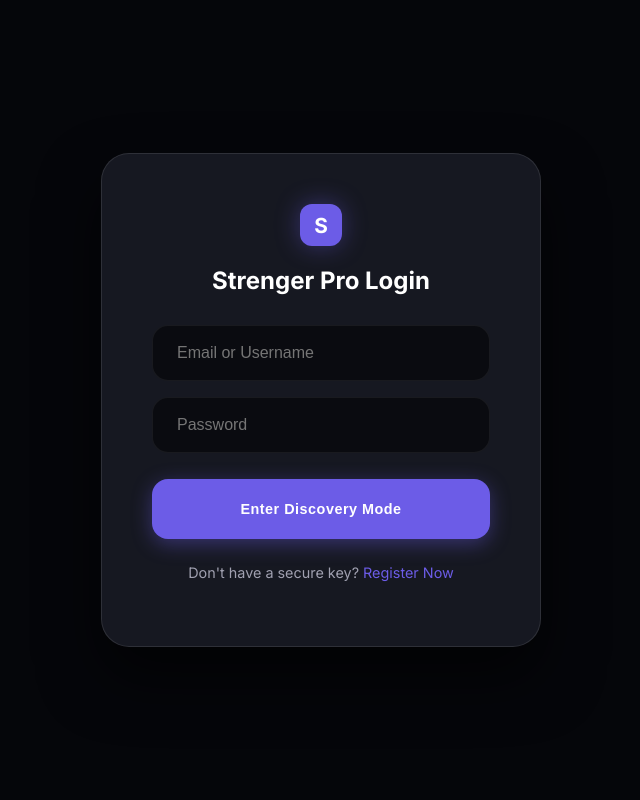
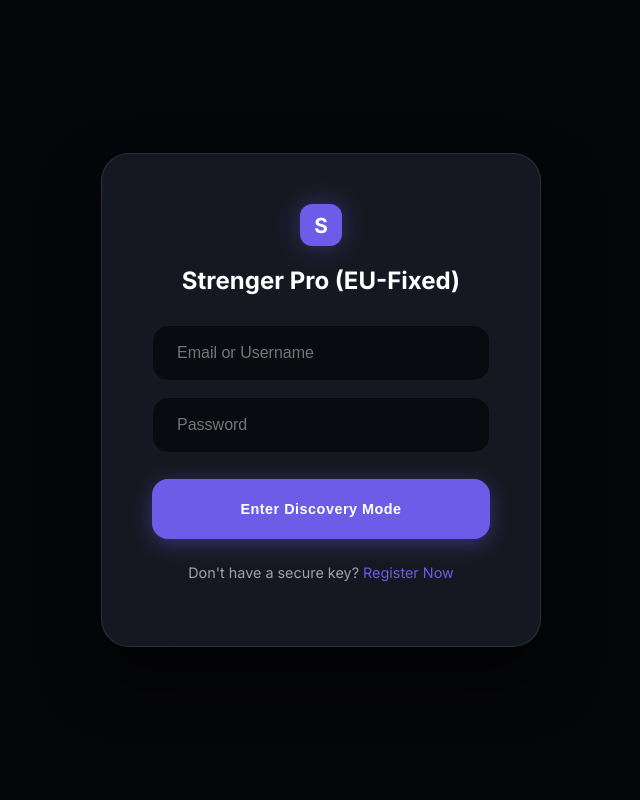
Before and after one commit to prince1604/strenger-pro, a FastAPI app: page / in a window 1280 px wide. Shown: the whole page, without its empty margins (319-959 px from the left). Run offline with FastAPI, Linux system fonts and the light colour scheme; some libraries are stand-ins or nearby versions.

Commit message:
Updated login title for easy version verification

```diff
--- a/templates/index.html
+++ b/templates/index.html
@@ -394,7 +394,7 @@
     <div id="auth-overlay">
         <div class="auth-card">
             <div class="logo-icon" style="margin: 0 auto 20px;">S</div>
-            <h2 id="auth-title" style="text-align: center; margin-bottom: 30px;">Strenger Pro Login</h2>
+            <h2 id="auth-title" style="text-align: center; margin-bottom: 30px;">Strenger Pro (EU-Fixed)</h2>
 
             <div id="login-view">
                 <input type="text" id="email" placeholder="Email or Username">
```
